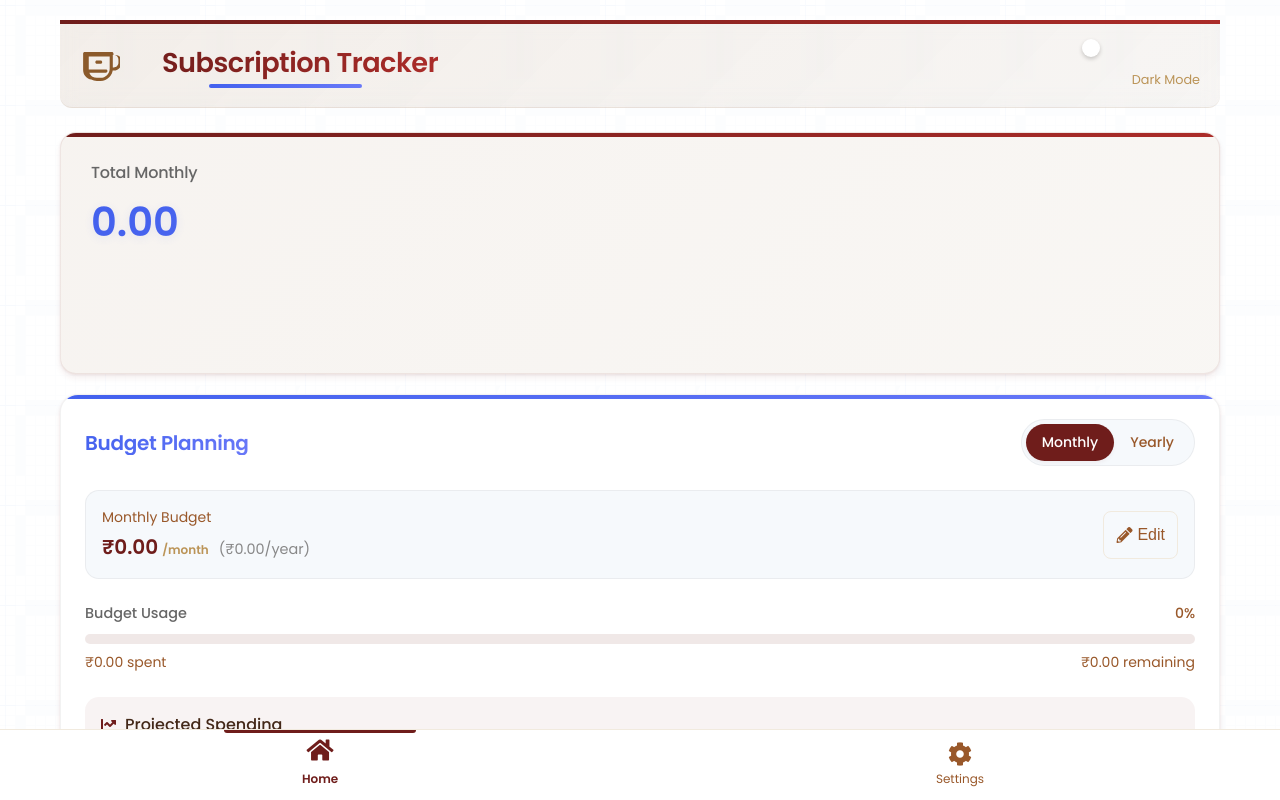
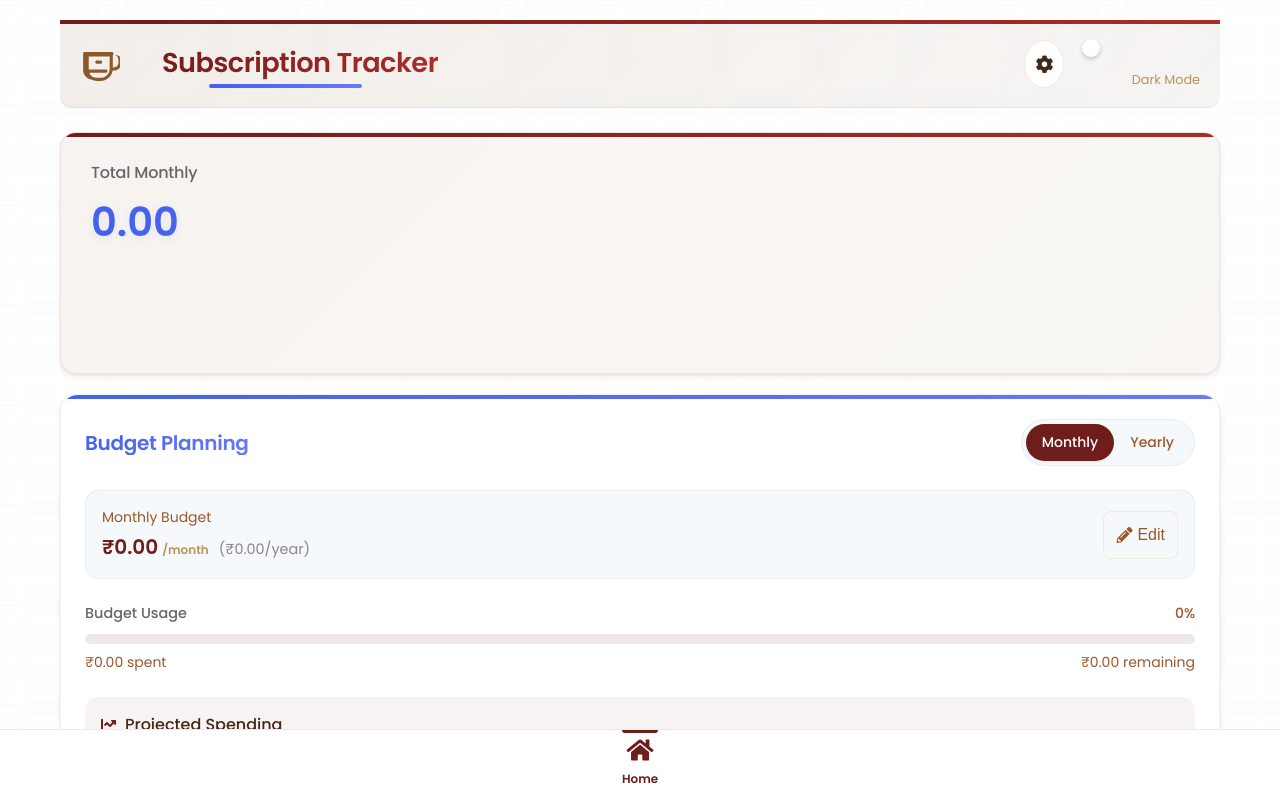
Before and after one commit to kushal311201/Subscription-Tracker, a website: page subscription-manager/index.html in a window 1280 px wide. Both pictures are taken after a click on the link "Home". Shown: the top 800 px of the page. Drawn offline with nearby package versions, Linux system fonts and the light colour scheme; a web font is replaced by a local one.

Commit message:
Convert settings to aside menu with header button and simplify bottom nav

```diff
--- a/subscription-manager/css/style.css
+++ b/subscription-manager/css/style.css
@@ -2964,3 +2964,78 @@ body.dark-mode .budget-alert {
     background-color: rgba(255, 152, 0, 0.1);
     border-left-color: #ff9800;
 }
+
+.header-actions {
+    display: flex;
+    align-items: center;
+    gap: 15px;
+}
+
+.settings-button {
+    display: flex;
+    align-items: center;
+    justify-content: center;
+    width: 40px;
+    height: 40px;
+    background-color: var(--bg-card);
+    border: 1px solid var(--border-color);
+    border-radius: 50%;
+    cursor: pointer;
+    transition: all 0.2s ease;
+}
+
+.settings-button i {
+    font-size: 18px;
+    color: var(--text-primary);
+}
+
+.settings-button:hover {
+    background-color: var(--bg-input);
+    transform: rotate(15deg);
+}
+
+/* Bottom navigation with single tab centered */
+.bottom-nav {
+    position: fixed;
+    bottom: 0;
+    left: 0;
+    width: 100%;
+    background-color: var(--bg-primary);
+    z-index: 30;
+    border-top: 1px solid var(--border-color);
+    display: flex;
+    justify-content: center;
+    padding-bottom: env(safe-area-inset-bottom, 0px);
+}
+
+.nav-item {
+    display: flex;
+    flex-direction: column;
+    align-items: center;
+    padding: 12px 0;
+    text-decoration: none;
+    color: var(--text-primary);
+    width: 100%;
+    max-width: 120px;
+    text-align: center;
+    transition: all 0.2s ease;
+}
+
+.nav-item i {
+    font-size: 24px;
+    margin-bottom: 4px;
+}
+
+.nav-item span {
+    font-size: 12px;
+}
+
+/* Dark mode styles for settings button */
+body.dark-mode .settings-button {
+    background-color: var(--bg-card);
+    border-color: var(--border-color);
+}
+
+body.dark-mode .settings-button i {
+    color: var(--text-primary);
+}
--- a/subscription-manager/index.html
+++ b/subscription-manager/index.html
@@ -194,6 +194,9 @@
                 <h1 class="animate-in">Subscription Tracker</h1>
             </div>
             <div class="header-actions">
+                <button id="settingsButton" class="settings-button" aria-label="Settings">
+                    <i class="fas fa-cog"></i>
+                </button>
                 <div class="top-dark-mode-toggle">
                     <label class="switch">
                         <input type="checkbox" id="topDarkMode">
@@ -517,10 +520,6 @@
             <i class="fas fa-home"></i>
             <span>Home</span>
         </a>
-        <a href="#" class="nav-item" id="nav-settings">
-            <i class="fas fa-cog"></i>
-            <span>Settings</span>
-        </a>
     </div>
 
     <!-- Settings Panel -->
--- a/subscription-manager/js/app.js
+++ b/subscription-manager/js/app.js
@@ -2013,19 +2013,23 @@ function urlBase64ToUint8Array(base64String) {
     return outputArray;
 }
 
-// Setup bottom navigation
+// Setup navigation and settings
 function setupNavigation() {
     console.log('Setting up navigation');
 
     const navHome = document.getElementById('nav-home');
-    const navSettings = document.getElementById('nav-settings');
+    const settingsButton = document.getElementById('settingsButton');
+    const settingsPanel = document.getElementById('settingsPanel');
+    const closeSettings = document.getElementById('closeSettings');
     const addSubscriptionSection = document.querySelector('.add-subscription');
     const subscriptionListSection = document.querySelector('.subscription-list');
 
     // Log found elements
     console.log('Navigation elements found:', {
         navHome: !!navHome,
-        navSettings: !!navSettings,
+        settingsButton: !!settingsButton,
+        settingsPanel: !!settingsPanel,
+        closeSettings: !!closeSettings,
         addSubscriptionSection: !!addSubscriptionSection,
         subscriptionListSection: !!subscriptionListSection
     });
@@ -2046,17 +2050,23 @@ function setupNavigation() {
         });
     }
 
-    if (navSettings) {
-        navSettings.addEventListener('click', e => {
-            e.preventDefault();
-            // Show settings panel
-            const settingsPanel = document.getElementById('settingsPanel');
-            if (settingsPanel) {
-                settingsPanel.classList.add('open');
-
-                // Haptic feedback
-                if (navigator.vibrate) navigator.vibrate(30);
-            }
+    // Setup settings button
+    if (settingsButton && settingsPanel) {
+        settingsButton.addEventListener('click', () => {
+            settingsPanel.classList.add('open');
+
+            // Haptic feedback
+            if (navigator.vibrate) navigator.vibrate(30);
+        });
+    }
+
+    // Setup close settings button
+    if (closeSettings && settingsPanel) {
+        closeSettings.addEventListener('click', () => {
+            settingsPanel.classList.remove('open');
+
+            // Haptic feedback
+            if (navigator.vibrate) navigator.vibrate(30);
         });
     }
 }
```
